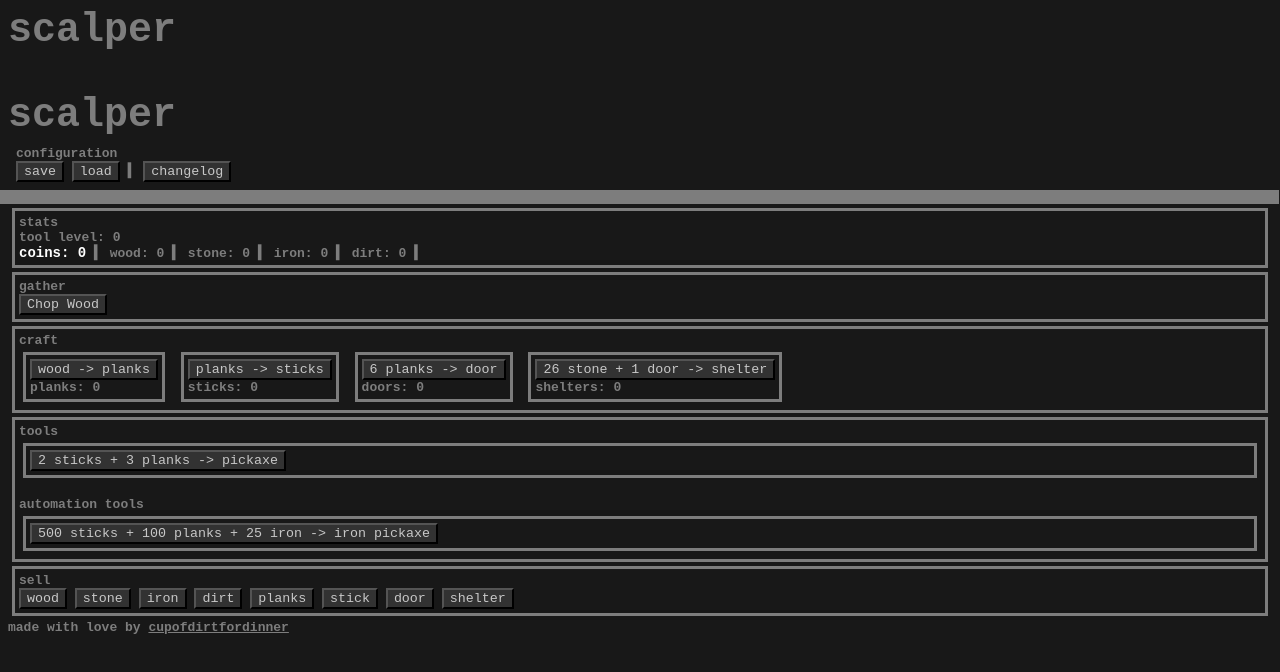
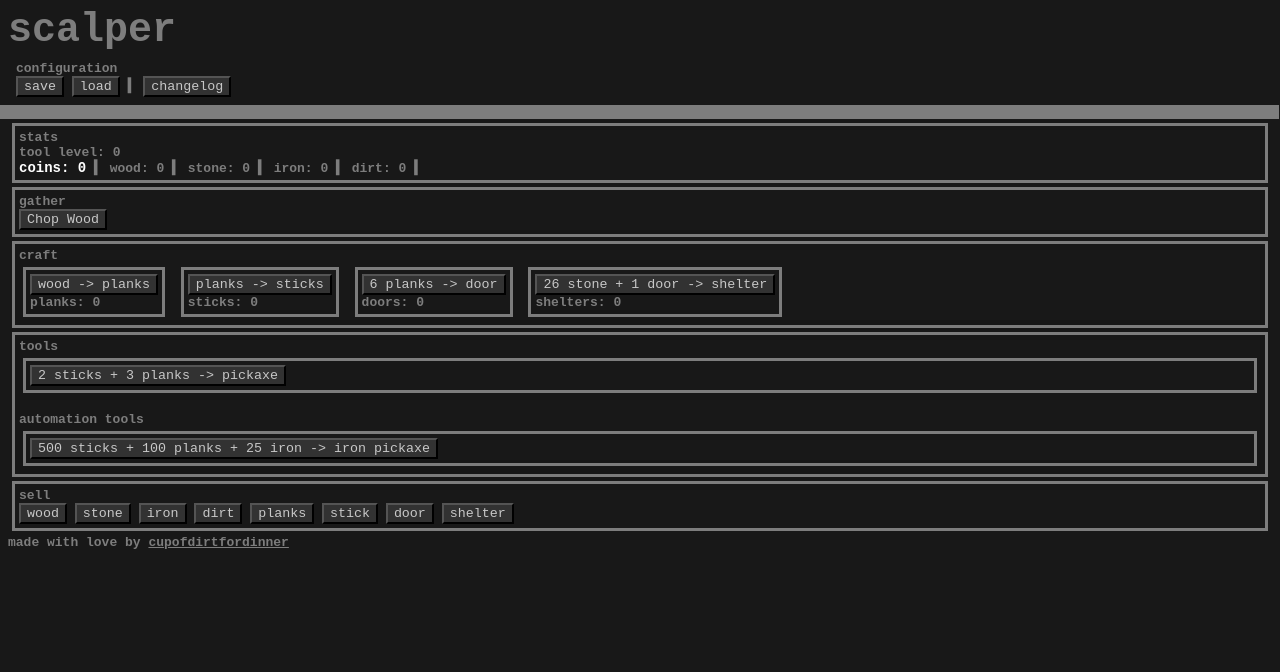
Before and after one commit to cupofdirtfordinner/scalper, a plain HTML site: page index.html in a window 1280 px wide. Drawn offline with Linux system fonts and the light colour scheme.

Commit message:
Update index.html

```diff
--- a/index.html
+++ b/index.html
@@ -3,10 +3,9 @@
 
 <link rel="stylesheet" href="styles.css">
 <script src="index.js"></script>
-<p id="title">scalper</p> <!--og name was grindCraft clone, changed it bc it now has an original feature and there are more original features planned-->
+<span id="title">scalper</span> <!--og name was grindCraft clone, changed it bc it now has an original feature and there are more original features planned-->
 </head>
 <body>
-  <span id="title">scalper</span>
   <div id="config">
     <span id="label">configuration</span> <br>
     <button onclick="save()">save</button>
```
